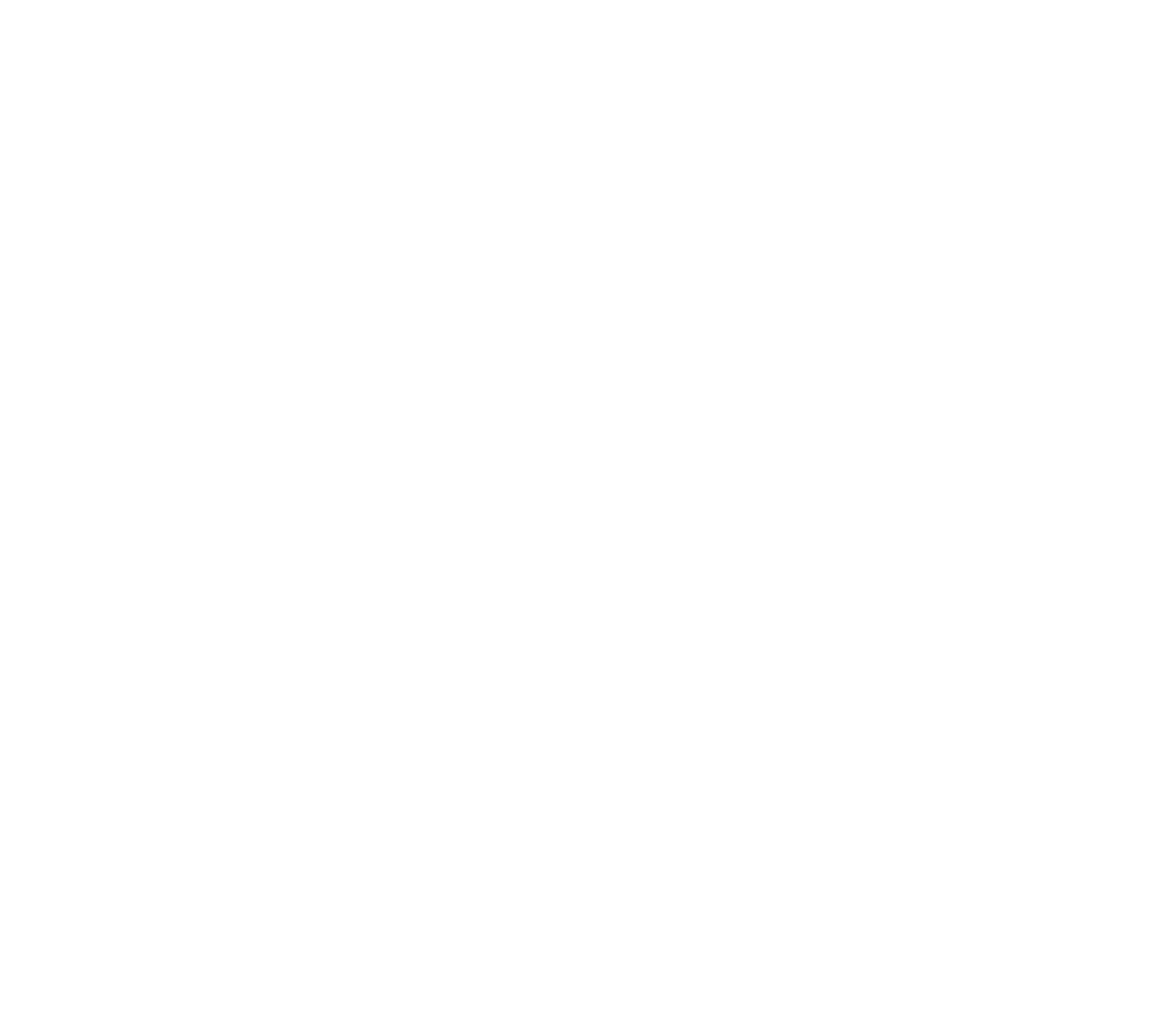
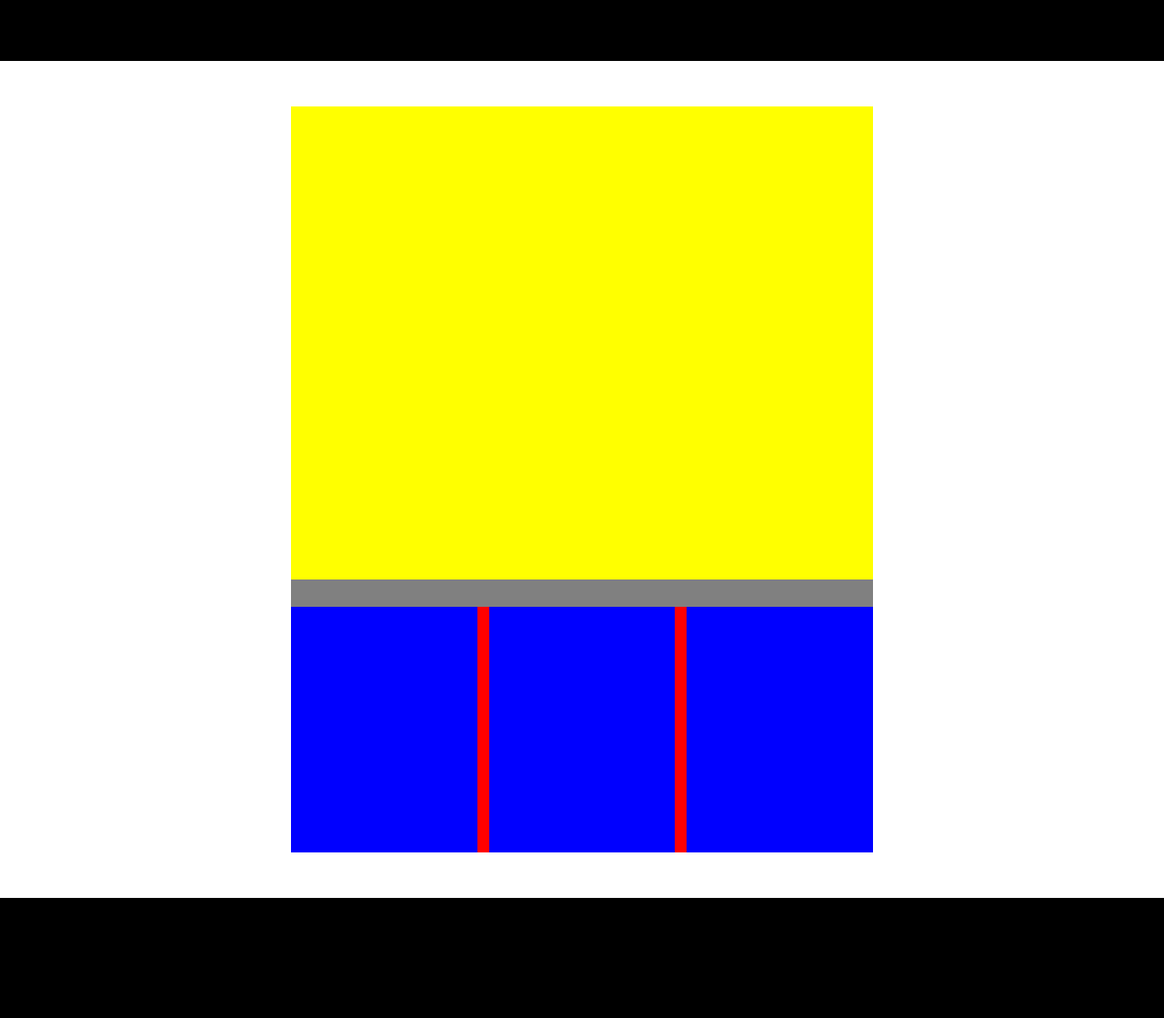
Before and after one commit to wosad878/web_4, a plain HTML site: page WebContent/index.html in a window 1280 px wide. Shown: the whole page at 91% size. Before the commit the page ends 800 px from the top, so only its background shows below. Drawn offline with Linux system fonts and the light colour scheme.

Commit message:
LayOut Done

```diff
--- /dev/null
+++ b/WebContent/css/reset.css
@@ -0,0 +1,50 @@
+@charset "UTF-8";
+
+/* http://meyerweb.com/eric/tools/css/reset/
+   v2.0 | 20110126
+   License: none (public domain)
+*/
+
+html, body, div, span, applet, object, iframe,
+h1, h2, h3, h4, h5, h6, p, blockquote, pre,
+a, abbr, acronym, address, big, cite, code,
+del, dfn, em, img, ins, kbd, q, s, samp,
+small, strike, strong, sub, sup, tt, var,
+b, u, i, center,
+dl, dt, dd, ol, ul, li,
+fieldset, form, label, legend,
+table, caption, tbody, tfoot, thead, tr, th, td,
+article, aside, canvas, details, embed,
+figure, figcaption, footer, header, hgroup,
+menu, nav, output, ruby, section, summary,
+time, mark, audio, video {
+	margin: 0;
+	padding: 0;
+	border: 0;
+	font-size: 100%;
+	font: inherit;
+	vertical-align: baseline;
+}
+/* HTML5 display-role reset for older browsers */
+article, aside, details, figcaption, figure,
+footer, header, hgroup, menu, nav, section {
+	display: block;
+}
+body {
+	line-height: 1;
+}
+ol, ul {
+	list-style: none;
+}
+blockquote, q {
+	quotes: none;
+}
+blockquote:before, blockquote:after,
+q:before, q:after {
+	content: '';
+	content: none;
+}
+table {
+	border-collapse: collapse;
+	border-spacing: 0;
+}
--- a/WebContent/index.html
+++ b/WebContent/index.html
@@ -3,8 +3,85 @@
 <head>
 <meta charset="UTF-8">
 <title>Insert title here</title>
+<link type="text/css" rel="stylesheet" href="./css/reset.css">	<!--외부파일불러오기!-->
+<style type="text/css">
+	/* ====== header ====== 시작*/
+	.header {
+		width: 100%;
+		height: 67px;
+		background-color: black;
+		position: fixed;
+		top: 0;
+	}
+	/* ====== header ====== 끝*/
+
+	/* ====== main ====== 시작*/
+	.main {
+		width: 50%;
+		height: 820px;
+		background-color: gray;
+		margin: 0 auto;
+		margin-top: 117px;
+		margin-bottom: 50px;
+	}
+	.mainInfo {
+		width: 100%;
+		height: 520px;
+		background-color: yellow;
+	}
+	.mainBoard {
+		width: 100%;
+		height: 270px;
+		background-color: red;
+		margin-top: 30px;
+	}
+	.mb {
+		width: 32%;
+		height: 270px;
+		background-color: blue;
+		float: left;
+	}
+	.mb_2 {
+		margin: 0 2%;
+	}
+	.mb_3 {
+		width: 32%;
+		height: 270px;
+		background-color: blue;
+		float: right;
+	}
+	/* ====== main ====== 끝*/
+
+	/* ====== footer ====== 시작*/
+	.footer {
+		width: 100%;
+		height: 132px;
+		background-color: black;
+	}
+	/* ====== footer ====== 끝*/
+</style>
+
+
 </head>
 <body>
+	<!-- header 시작 -->
+	<header class="header"></header>
+	<!-- header 끝 -->
+
+	<!-- main 시작 -->
+	<section class="main">
+		<article class="mainInfo"></article>
+		<section class="mainBoard">
+		<article class="mb"></article>
+		<article class="mb mb_2"></article>
+		<article class="mb_3"></article>
+		</section>
+	</section>
+	<!-- main 끝 -->
+
+	<!-- footer 시작 -->
+	<footer class="footer"></footer>
+	<!-- footer 끝 -->
 
 </body>
 </html>
```
